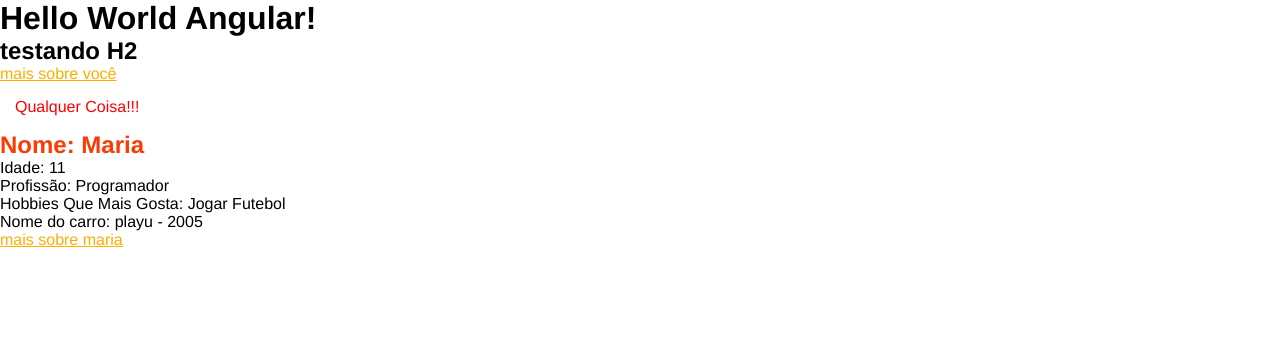
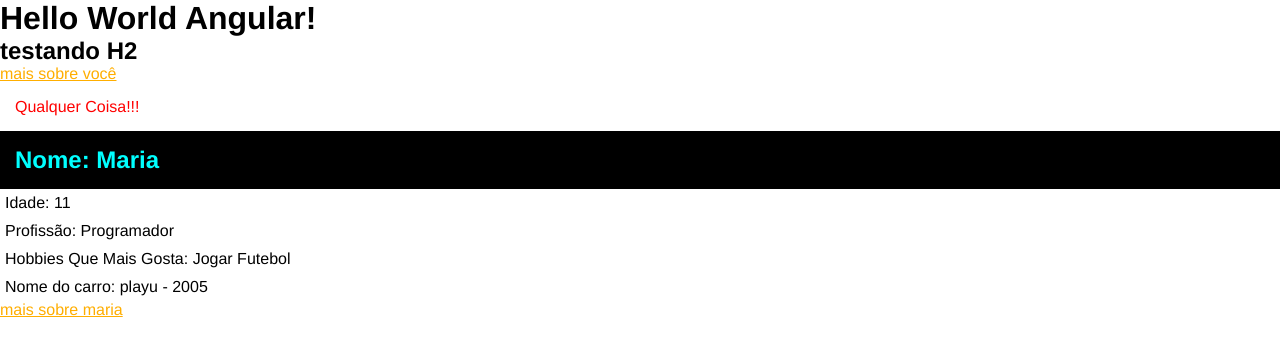
Before and after one commit to mellhub/Cursos, an Angular app in the folder Youtube/CursoAngular13Introducao-01-2022/curso-angular-y/: page / in a window 1280 px wide. Shown: the top 356 px of the page. Built offline with nearby package versions, Linux system fonts and the light colour scheme.

Commit message:
Update first-component.component.css

```diff
--- a/Youtube/CursoAngular13Introducao-01-2022/curso-angular-y/src/app/components/first-component/first-component.component.css
+++ b/Youtube/CursoAngular13Introducao-01-2022/curso-angular-y/src/app/components/first-component/first-component.component.css
@@ -1,3 +1,9 @@
-h2 {
-    color:rgb(251, 58, 5);
+.title {
+    background:rgb(0, 0, 0);
+    color: aqua;
+    padding: 15px;
 }
+
+p {
+    padding: 5px;
+}
```
